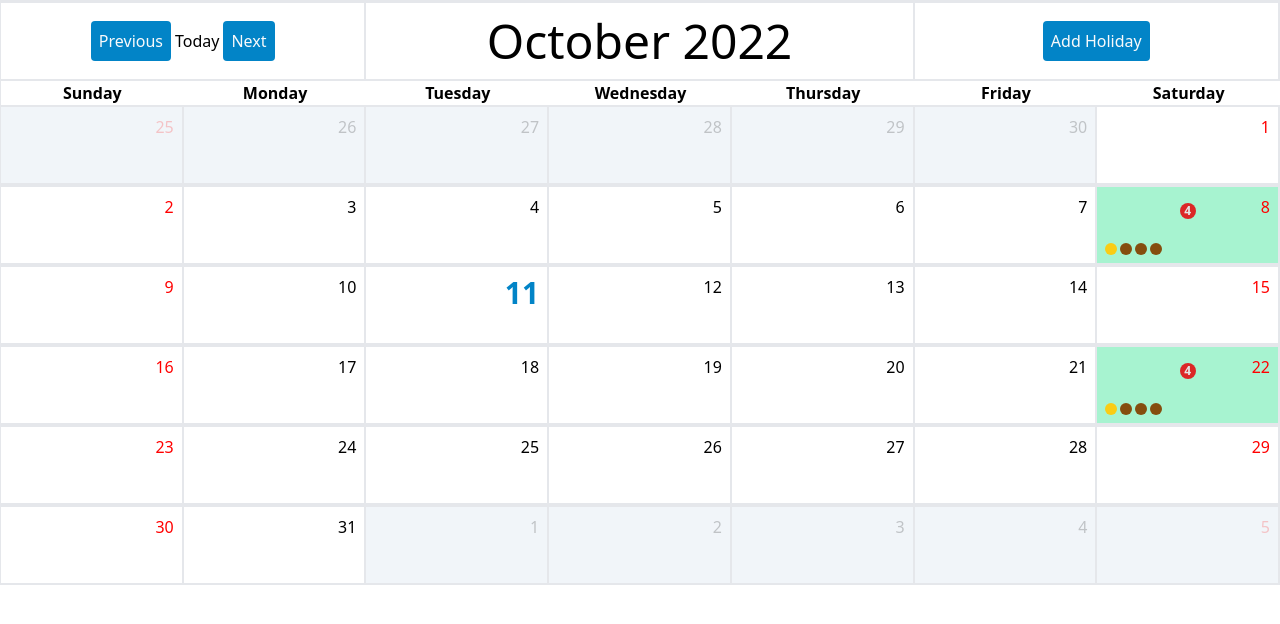
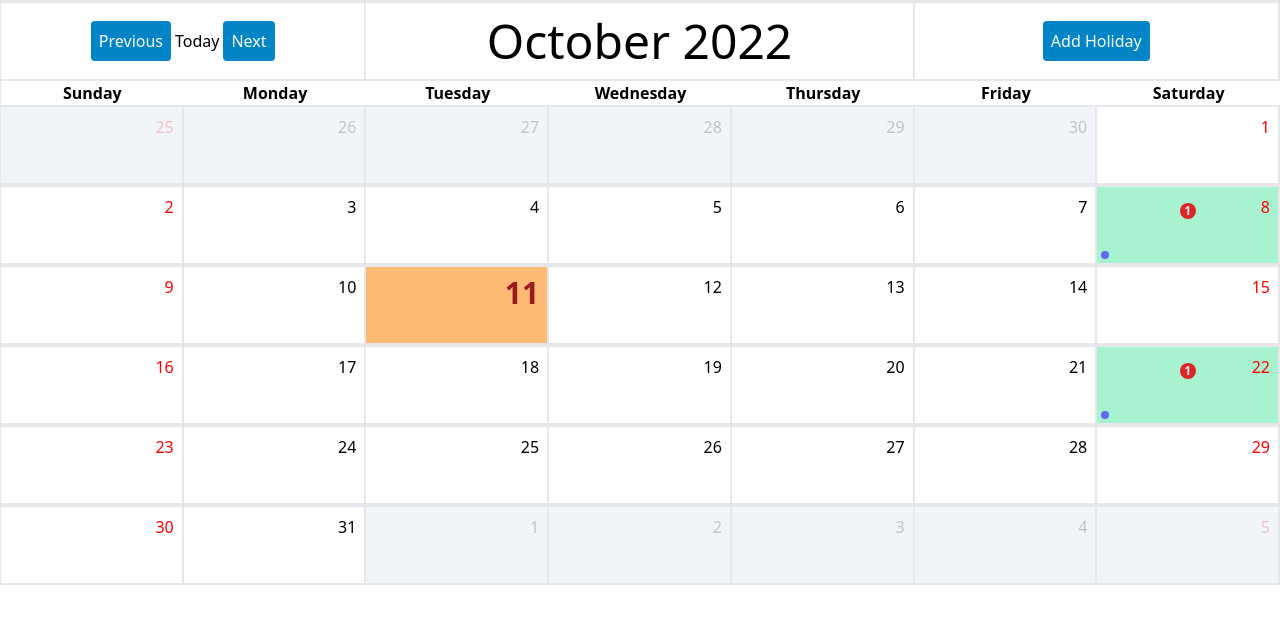
Before and after one commit to SDE-ADNAN/reactjs-Calender, a React (Create React App) app: page / in a window 1280 px wide. Shown: the top 624 px of the page. Built offline with nearby package versions, Linux system fonts and the light colour scheme.

Commit message:
figured out to deal with the 2d holidays array

```diff
--- a/src/Components/Calender.jsx
+++ b/src/Components/Calender.jsx
@@ -8,7 +8,7 @@ import {
   startOfMonth,
   sub,
 } from "date-fns";
-import React, { useEffect } from "react";
+import React, { useEffect, useRef } from "react";
 import Cell from "./Cell";
 import "./calender.css";
 import Modal from "./Modal/Modal";
@@ -40,6 +40,10 @@ const Calender = ({ value = new Date(), onChange, handleSetToday }) => {
   const localStorage = window.localStorage;
   const [count, setCount] = React.useState(0);
   const [isOpen, setIsOpen] = React.useState(false);
+  const [holidays, setHolidays] = React.useState([]);
+  const [currDate, setCurrDate] = React.useState(0);
+
+  const DateRef = useRef();
 
   const startDate = startOfMonth(value);
   const endDate = endOfMonth(value);
@@ -56,11 +60,24 @@ const Calender = ({ value = new Date(), onChange, handleSetToday }) => {
   const prevMonthDays = format(endOfMonth(sub(value, { months: 1 })), "dd");
   const firstDays = prevMonthDays - prefixDays;
 
-  const handleClickDate = (index) => {
+  const handleClickDate = (index, isBankHoliday) => {
     // console.log(index);
-
+    setIsOpen(true);
     const date = setDate(value, index);
     onChange(date);
+    // let dateStr = `${month + 1}/${
+    //   index < 10 ? +"0" + `${index}` : index
+    // }/${year}`;
+    // let dateHolidayArr = JSON.parse(localStorage.getItem(dateStr));
+    // if (isBankHoliday) {
+    //   let dateArr = [];
+    //   dateArr.push("Bank Holiday");
+    //   if (dateHolidayArr === null) {
+    //     localStorage.setItem(dateStr, JSON.stringify(dateArr));
+    //   }
+    // }
+
+    // setHolidays(dateHolidayArr);
   };
 
   // Lists of 2nd and 4th saturdays of the month
@@ -84,13 +101,16 @@ const Calender = ({ value = new Date(), onChange, handleSetToday }) => {
   let [saturdays] = getSaturdays(year, month);
 
   let filteredSaturdays = saturdays.filter((_, index) => index % 2 !== 0);
-  //   useEffect(() => {
-  //     var data = [];
-  //     data.push("Bank Holiday");
-  //     filteredSaturdaysFull.map((day) => {
-  //       localStorage.setItem(`${day}`, JSON.stringify([...data]));
-  //     });
-  //   }, []);
+  useEffect(() => {
+    var data = [];
+    data.push("Bank Holiday");
+    filteredSaturdays.map((day) => {
+      localStorage.setItem(
+        `${month + 1}/${day < 10 ? +"0" + `${day}` : day}/${year}`,
+        JSON.stringify([...data])
+      );
+    });
+  }, []);
 
   const setData = (value) => {
     var dataArr = JSON.parse(localStorage.getItem(format(value, "MM/dd/yyyy")));
@@ -111,20 +131,20 @@ const Calender = ({ value = new Date(), onChange, handleSetToday }) => {
     }
   };
 
+  useEffect(() => {
     var date;
     var holidayArr;
     const dateSet = new Array(numDays);
-  useEffect(() => {
     Object.keys(localStorage).forEach((key) => {
       date = +(key.charAt(3) + key.charAt(4));
       holidayArr = localStorage.getItem(key);
-      dateSet.splice(date, 0, [...JSON.parse(holidayArr)]);
+      dateSet[date - 1] = JSON.parse(holidayArr);
     });
+    setHolidays(dateSet);
   }, [count]);
 
   return (
     <div className="w-full border-t border-l">
-      <Modal isOpen={isOpen} setIsOpen={setIsOpen} />
       <div className="grid grid-cols-7 items-center justify-center text-center">
         <Cell className="col-span-2">
           <div
@@ -172,52 +192,78 @@ const Calender = ({ value = new Date(), onChange, handleSetToday }) => {
             </div>
           </Cell>
         ))}
+        <Modal
+          isOpen={isOpen}
+          setIsOpen={setIsOpen}
+          holidays={holidays}
+          date={currDate}
+        />
         {Array.from({ length: numDays }).map((_, index) => {
           const date = index + 1;
+          //   setCurrDate(date);
           const isCurrentDate = date === value.getDate();
           const isToday = date === value.getDate();
           const isBankHoliday = filteredSaturdays.includes(date);
 
           return (
+            <>
               <Cell
                 key={date}
                 isActive={isCurrentDate}
                 isBankHoliday={isBankHoliday}
-              onClick={() => {
-                handleClickDate(date);
-                setIsOpen(true);
-                // console.log(numHolidays);
-
-                // setData(new Date(year, month, date));
+                onClick={(e) => {
+                  setCurrDate(+e.target.innerText);
+                  console.log(+DateRef.current);
+                  handleClickDate(date, isBankHoliday);
+                  setCount(count + 1);
                 }}
-              className="relative calender-cell-grid"
+                className={`relative calender-cell-grid ${
+                  isToday ? " bg-orange-300" : ""
+                }`}
               >
                 <div
-                className={`absolute right-2 top-2 ${
-                  isToday ? "text-3xl font-bold text-sky-600" : ""
+                  ref={DateRef}
+                  className={`absolute right-2 top-2  ${
+                    isToday ? "text-3xl font-bold  text-red-800" : ""
                   }`}
                 >
                   {date}
                 </div>
+                <div className="absolute isHoliday-flex bottom-1 left-1 block">
+                  {holidays[date - 1] === undefined && <></>}
+                  {holidays[date - 1] !== undefined && (
+                    <>
                       {isBankHoliday && (
-                <div className=" absolute w-full   bottom-2 left-2  isHoliday-flex">
-                  <div className="  w-3 h-3 rounded-full bg-yellow-400"></div>
-                  {[0, 1, 2].map((_, index) => (
+                        <div className="  w-2 h-2 rounded-full  bg-indigo-500"></div>
+                      )}
+                      {holidays[date - 1].map((_, index) => (
+                        <>
+                          {!isBankHoliday && (
+                            <>
                               <div
                                 key={index}
-                      className="  w-3 h-3 rounded-full bg-yellow-800"
+                                className="  w-2 h-2 rounded-full bg-zinc-900"
                               ></div>
+                            </>
+                          )}
+                        </>
                       ))}
+                    </>
+                  )}
                 </div>
-              )}
-              {isBankHoliday && (
+
+                {holidays[date - 1] !== undefined &&
+                  holidays[date - 1].length > 0 && (
                     <div className=" absolute w-4 h-4 rounded-full bg-red-600 top-4 left-50% right-50%">
                       <div className="width-full text-neutral-200 text-xs font-bold">
-                    {4}
+                        {holidays[date - 1] !== undefined
+                          ? holidays[date - 1].length
+                          : 0}
                       </div>
                     </div>
                   )}
               </Cell>
+            </>
           );
         })}
         {Array.from({ length: suffixDays }).map((_, index) => (
--- a/src/Components/Modal/Modal.jsx
+++ b/src/Components/Modal/Modal.jsx
@@ -2,6 +2,8 @@ import React from "react";
 
 import "./modal.css";
 const Modal = (props) => {
+  console.log(props.date);
+  console.log(props.holidays);
   return (
     <>
       {props.isOpen && (
@@ -9,11 +11,17 @@ const Modal = (props) => {
           <div className="modal-inner slide-top">
             <div className="modal-content">
               <hr></hr>
-              {props.children}
-              <p>bank holiday</p>
-              <p>bank holiday</p>
-              <p>bank holiday</p>
-              <p>bank holiday</p>
+              {props.holidays[props.date - 1] === undefined && (
+                <p>no holidays</p>
+              )}
+              {props.holidays[props.date - 1] !== undefined && (
+                <>
+                  {props.holidays[props.date - 1].map((holiday, index) => (
+                    <p key={index}>{holiday}</p>
+                  ))}
+                </>
+              )}
+
               <hr></hr>
             </div>
 
--- a/src/Components/Modal/modal.css
+++ b/src/Components/Modal/modal.css
@@ -4,7 +4,7 @@
   left: 0;
   width: 100%;
   height: 100%;
-  background-color: rgba(0, 0, 0, 0.9);
+  background-color: rgba(0, 0, 0, 0.7);
   display: flex;
   justify-content: center;
   align-items: center;
--- a/src/Components/calender.css
+++ b/src/Components/calender.css
@@ -6,5 +6,7 @@
 }
 .isHoliday-flex {
   display: flex;
-  column-gap: 3px;
+  column-gap: 1px;
+  row-gap: 1px;
+  flex-wrap: wrap;
 }
```
Lines whose indentation alone changed are shown as unchanged.
